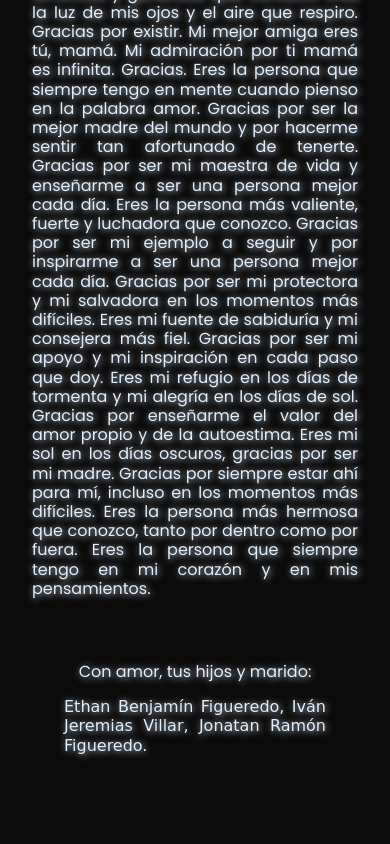
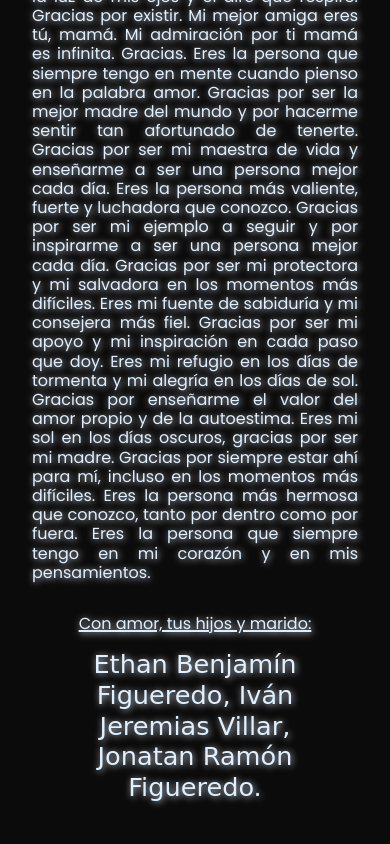
Before and after one commit to IvnVllr/Feliz, a plain HTML site: page feliz_dia_mama.html in a window 390 px wide. Shown: the part 620-1464 px from the top of the page. Drawn offline with Linux system fonts and the light colour scheme; a web font is replaced by a local one.

Commit message:
cambio html cs y js de todos.

```diff
--- a/css/diatuyo_style.css
+++ b/css/diatuyo_style.css
@@ -1,7 +1,7 @@
 body {
     font-family: "Poppins", sans-serif;
     background:  #0c0b0b;
-    overflow: hidden;
+  /*  overflow: hidden; */
     box-sizing: border-box;
 }
 
@@ -90,13 +90,18 @@ body {
     }
 }
 
+.span-texto-frase{
+    text-align: justify;
+    margin-top: 1em;
+}
+
 .frase-Dia{
-    text-align: justify;
     font-size: 1.6em;
     color: rgb(224, 240, 255);
     text-shadow: 1px 1px 7px rgb(206, 218, 230);
     line-height: 1.2em;
     box-sizing: border-box;
+    max-width: 90%;
 }
 
 .container-hijos{
@@ -114,6 +119,10 @@ body {
     font-size: 2em;
 }
 
+.con_amor{
+    text-decoration: 2px underline;
+}
+
 .hidden{
     display: none;
 }
@@ -124,12 +133,20 @@ body {
     }
 
     .frase-Dia {
+        text-align: justify;
         font-size: 1.2em;
     }
 
     .texto.tituloFelizdia::before {
         border-left: 1px solid yellow; /* Reduce el tamaño de la barra en pantallas pequeñas */
     }
+
+    .frase-Dia.hijos{
+        font-size: 2em;
+        display: flex;
+        text-align: center;
+    }
+
 }
 
 @media screen and (max-width: 480px) {
@@ -139,10 +156,18 @@ body {
     }
 
     .frase-Dia {
+        text-align: justify;
         font-size: 1em;
     }
 
     .texto.tituloFelizdia::before {
         border-left: 1px solid yellow;
     }
+
+    .frase-Dia.hijos{
+        font-size: 1.6em;
+        display: flex;
+        text-align: center;
+    }
+
 }
--- a/feliz_dia_mama.html
+++ b/feliz_dia_mama.html
@@ -20,10 +20,12 @@
 </head>
 <body>
     <div class="contenedor">
+        <div class="contenedor-titulo-frase-nombre">
             <div class="contenedor_titulo">
                 <h1 class="tituloDia"> En este dia Muy especial, te deseo un:</h1>
                 <h2 class="texto tituloFelizdia"></h2>
             </div>
+            <div class="span-texto-frase">
                 <span class="frase-Dia"> Gracias por ser mi guía, mi apoyo y mi mejor amiga.
                     Eres la luz que ilumina mi camino en la vida.
                     Eres la persona más importante en mi vida.
@@ -60,11 +62,12 @@
                     Eres la persona más hermosa que conozco, tanto por dentro como por fuera.
                     Eres la persona que siempre tengo en mi corazón y en mis pensamientos.
                     </span>
+            </div>
             <div class="container-hijos">
-            <p class="frase-Dia"> Con amor, tus hijos y marido: </p>
+                <p class="frase-Dia con_amor"> Con amor, tus hijos y marido: </p>
                 <p class="frase-Dia hijos">Ethan Benjamín Figueredo, Iván Jeremias Villar, Jonatan Ramón Figueredo.</p>
             </div>
-
+        </div>
         <div class="container-video-audios">
             <audio id="audio" autoplay preload="auto">
                 <source src="audio/Carlos-Rivera-Eres-Tu-Mama.mp3" type="audio/mp3">
--- a/js/script-test.js
+++ b/js/script-test.js
@@ -162,7 +162,7 @@ function verificarCombinaciones() {
 
             };
 
-            if (!combinacionCorrecta || totalIncorrectos > 0) {
+            if(!resultados.every(result => result === 'correct')) {
 
                 if (window.matchMedia("(max-width: 768px)").matches) {
                     // Cambiar a "row" si la combinación es correcta y la pantalla es pequeña
```
Lines whose indentation alone changed are shown as unchanged.
